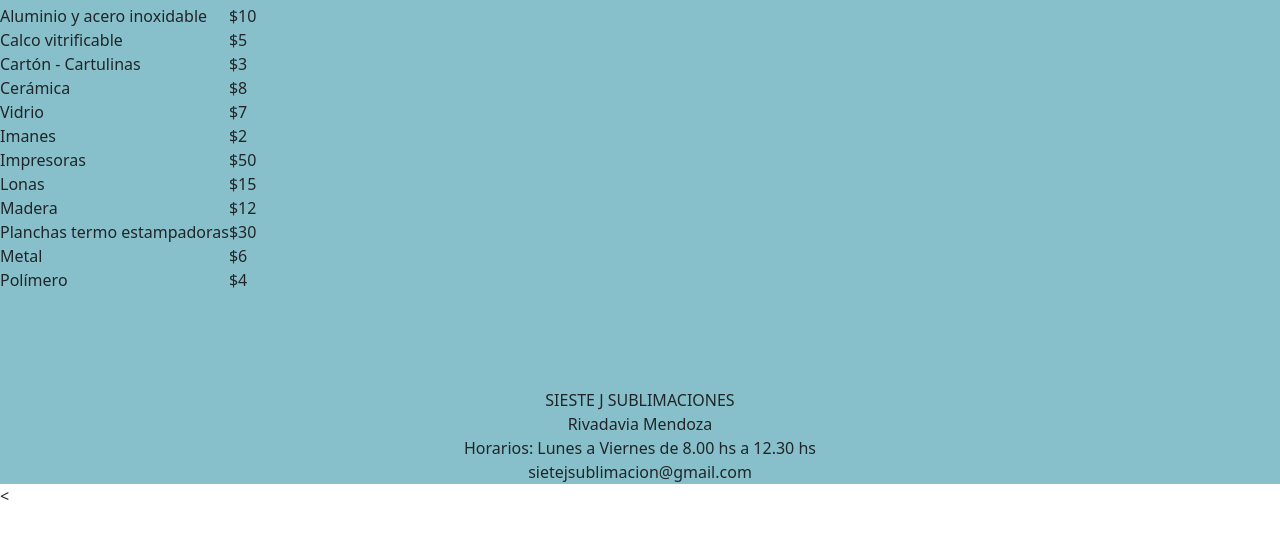
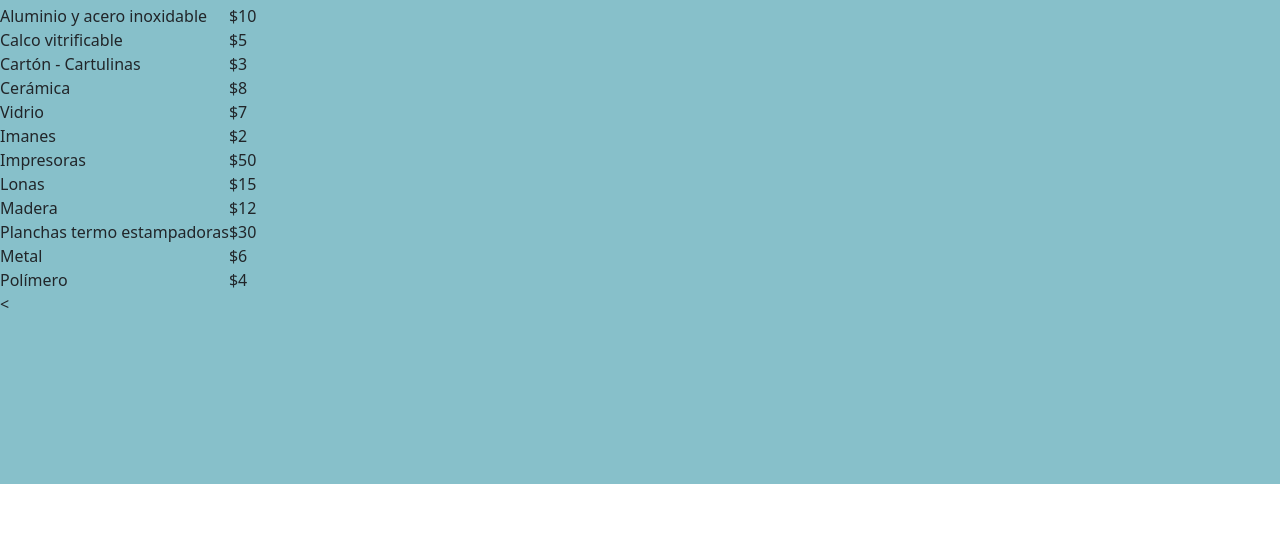
Before and after one commit to khalinator/PF-KHALILADARO, a plain HTML site: page pages/direccion.html in a window 1280 px wide. Shown: the part 196-734 px from the top of the page. Drawn offline with nearby package versions, Linux system fonts and the light colour scheme.

Commit message:
borre el footer hecho con flexbox

```diff
--- a/pages/direccion.html
+++ b/pages/direccion.html
@@ -131,12 +131,7 @@
     </main>
 
     <div>
-    <footer id="footerprocedimientos"> <br><br><br><br>
-    SIESTE J SUBLIMACIONES<br>
-    Rivadavia Mendoza<br>
-    Horarios: Lunes a Viernes de 8.00 hs a 12.30 hs<br>
-    <div>sietejsublimacion@gmail.com</div>
-     </footer>
+
     </div>
 
 
```
